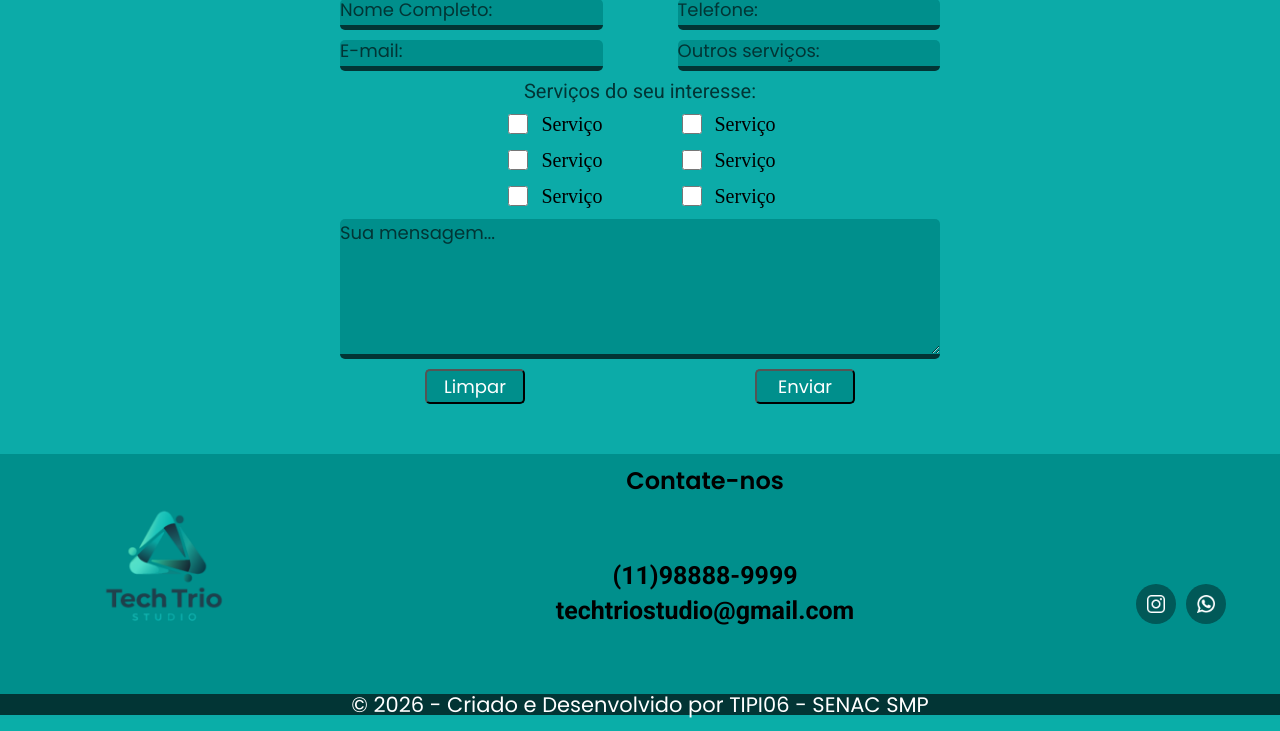
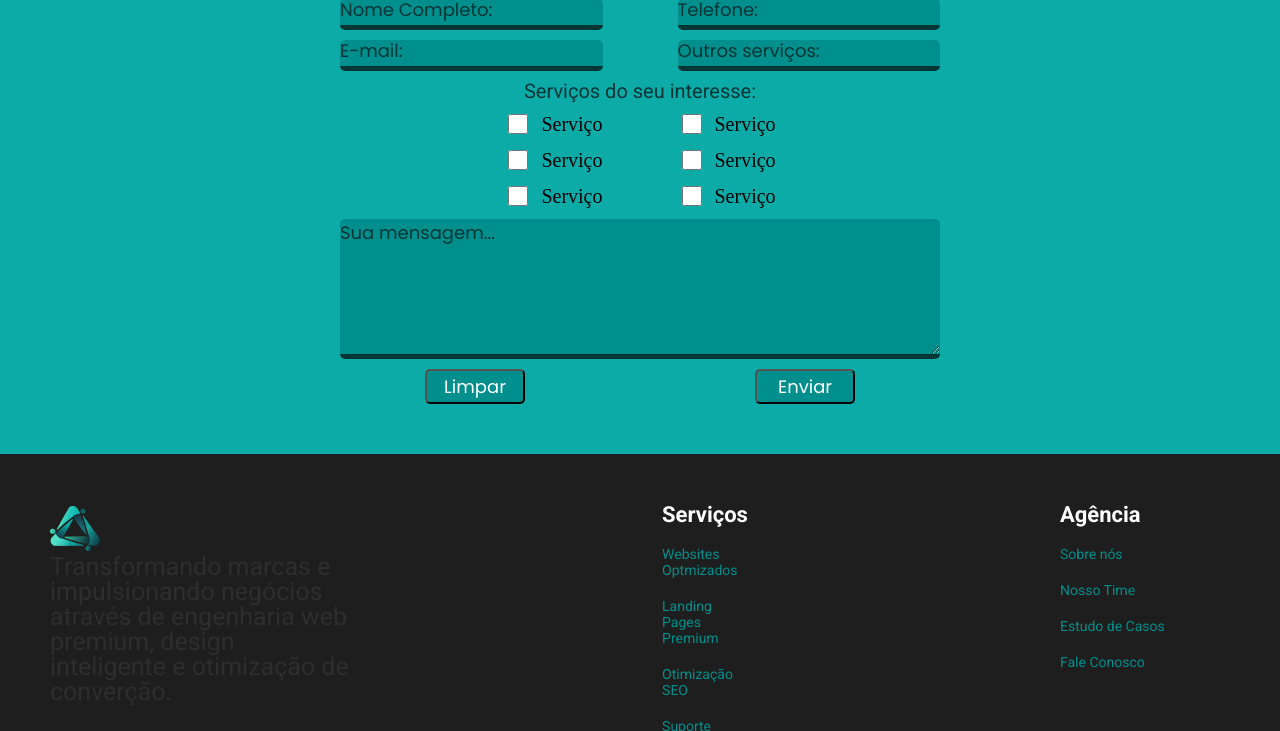
Before and after one commit to Zephyr0Rivals/agencia-techtriostudio, a PHP site: page / in a window 1280 px wide; the page is wider, and only the part inside the window is pictured. Shown: the part 5769-6500 px from the top of that part. Run offline with PHP 8.4, Linux system fonts and the light colour scheme; some libraries are stand-ins or nearby versions; some web fonts are replaced.

Commit message:
Finalizando o rodapé

```diff
--- a/css/style.css
+++ b/css/style.css
@@ -816,7 +816,7 @@ main{
 }
 
 .rodape{
-    background-color: var(--cor-fundo1);
+    background-color: #1e1e1e;
     font-family: var(--fonte-titulo);
     width: 100%;
     clear: both;
@@ -828,10 +828,12 @@ main{
     max-width: 1500px;
     height: 240px;
     display: grid;
-    grid-template-columns: 300px 1fr 170px;
+    grid-template-columns: 300px 0fr 170px;
     align-items: start;
-    padding: 0 14px;
-    margin: 0 auto;
+    justify-content: space-between;
+    padding: 0 50px;
+    margin: 50px auto;
+    background-color: #1e1e1e;
 }
 
 
@@ -840,19 +842,38 @@ main{
 }
 
 .rodape-logo img{
-    width: 300px;
-    height: 240px;
+    width: 50px;
+    height: 50px;
     object-fit: contain;
     display: block;
 }
 
-.rodape-contato{
+.rodape-links {
     display: flex;
     flex-direction: column;
-    align-items: center;
     justify-content: flex-start;
-    text-align: center;
-    color: #000;
+    font-family: var(--fonte-texto);
+
+}
+
+.rodape-links h3{
+    font-size: 22px;
+    font-weight: bold;
+    color: white;
+}
+
+
+.rodape-links  li{
+    margin: 20px 0 0 0;
+
+
+}
+
+.rodape-links ul li a{
+    text-decoration: none;
+    font-family: var(--fonte-texto);
+    color: var(--cor-destaque);
+    font-size: 14px;
 }
 
 .rodape-contato h3{
@@ -901,17 +922,16 @@ main{
     height: 21px;
     display: flex;
     align-items: center;
-    justify-content: center;
-    background-color: var(--cor-secundaria-2);
+    justify-content: flex-start;
     padding: 0 15px;
     text-align: center;
 }
 
 .rodape-creditos p{
     margin: 0;
-    color: #ffffff;
+    color: gray;
     font-family: var(--fonte-titulo);
-    font-size: 21px;
+    font-size: 18px;
     line-height: 1;
 }
 
--- a/index.html
+++ b/index.php
@@ -549,33 +549,73 @@
 
     </main>
     </div>
+    <!-- COMEÇO - RODAPÉ DO SITE -->
+        <footer class="rodape">
+            <!-- COMEÇO - COUNTEÚDO DO RODAPÉ -->
+            <div class="rodape-conteudo site">
 
-    <footer class="rodape">
-        <div class="rodape-conteudo site">
+                <!-- PARÁGRAFO E IMAGEM À ESQUERDA -->
                 <div class="rodape-logo">
-                <img src="assets/logo.img.png" alt="Logo do TechTrioStudio">
+
+                        <img src="assets/logo-sem-titulo.svg" alt="">
+
+                        <p>
+                            Transformando marcas e impulsionando negócios através de engenharia
+                            web premium, design inteligente e otimização de converção.
+                        </p>
+
+
                 </div>
 
-            <div class="rodape-contato">
-                <h3>Contate-nos</h3>
-                <address>
-                    <a href="tel:+5511988889999">(11)98888-9999</a>
-                    <a href="mailto:techtriostudio@gmail.com">techtriostudio@gmail.com</a>
-                </address>
+                <!-- SERVIÇOS -->
+                <div class="rodape-links">
+                    <h3>Serviços</h3>
+                        <ul>
+                            <li><a href="#">Websites Optmizados</a></li>
+                            <li><a href="#">Landing Pages Premium</a></li>
+                            <li><a href="#">Otimização SEO</a></li>
+                            <li><a href="#">Suporte Exclusivo</a></li>
+                        </ul>
+
                 </div>
+
+                <!-- AGÊNCIAS -->
+                <div class="rodape-links">
+                    <h3>Agência</h3>
+                    <ul>
+                        <li><a href="">Sobre nós</a></li>
+                        <li><a href="">Nosso Time</a></li>
+                        <li><a href="">Estudo de Casos</a></li>
+                        <li><a href="">Fale Conosco</a></li>
+                    </ul>
+
+                </div>
+
+
+
+            </div>
+            <!-- FINAL - COUNTEÚDO DO RODAPÉ -->
+
+            <!-- LINKS FINAIS -->
+
+            <div>
+
+                <div class="rodape-creditos">
+                    <p>&copy; 2026 - Criado e Desenvolvido por TIPI06 - SENAC SMP</p>
+
+                </div>
+
                 <div class="redes_footer">
                     <ul class="redeSociais">
                         <li><a href="#"><img src="assets/instagram-24.png" alt="Logo instagram - Tech Trio Studio"></a></li>
+                        <li><a href="#"><img src="assets/linkedin.svg" alt="Logo linkedin - Tech Trio Studio"></a></li>
                         <li><a href="#"><img src="assets/whatsapp-24.png" alt="Logo whatsApp - Tech Trio Studio"></a></li>
                     </ul>
                 </div>
-
             </div>
 
-        <div class="rodape-creditos">
-            <p>&copy; 2026 - Criado e Desenvolvido por TIPI06 - SENAC SMP</p>
-        </div>
         </footer>
+    <!-- FINAL - RODAPÉ DO SITE -->
 
     <!-- JQUERY -->
     <script src="https://code.jquery.com/jquery-3.7.1.min.js"
```
Also changed, not shown: assets/favicon-32x32.png (added), assets/github (1).png (added), assets/github-24.png (added), assets/linkedin-24.png (added), assets/linkedin.svg (added), assets/logo-sem-titulo.svg (added), assets/logo.svg (added), assets/mount-fuji_test.png (deleted), assets/mount-fuji_test2.png (deleted). Lines whose indentation alone changed are shown as unchanged.
